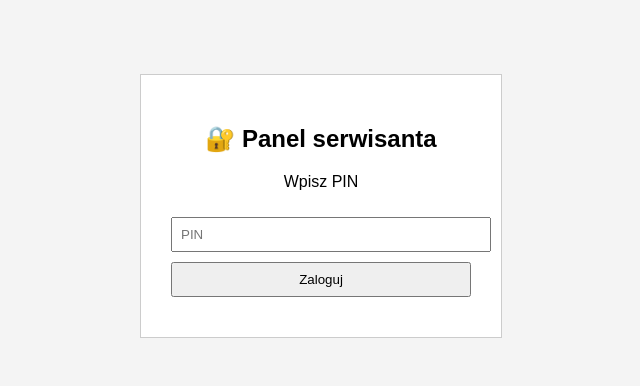
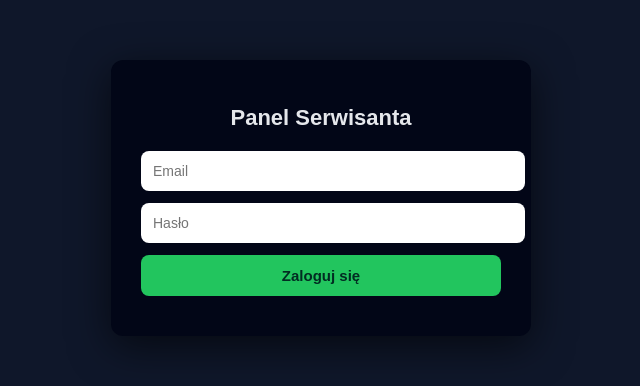
Before and after one commit to LukJe80/jlprobikeserwis, a plain HTML site: page panel/login.html in a window 1280 px wide. Shown: the part 202-588 px from the top of the page, without its empty margins (319-959 px from the left). Drawn offline with nearby package versions, Linux system fonts and the light colour scheme.

Commit message:
Update login.html

```diff
--- a/panel/login.html
+++ b/panel/login.html
@@ -2,60 +2,116 @@
 <html lang="pl">
 <head>
   <meta charset="UTF-8" />
-  <title>Logowanie – Panel serwisanta</title>
+  <title>Logowanie – JL Pro Bike Serwis</title>
+  <meta name="viewport" content="width=device-width, initial-scale=1.0" />
+
+  <!-- Supabase JS -->
+  <script src="https://cdn.jsdelivr.net/npm/@supabase/supabase-js@2"></script>
+
   <style>
     body {
       font-family: Arial, sans-serif;
-      background: #f4f4f4;
+      background: #0f172a;
+      color: #e5e7eb;
       display: flex;
       justify-content: center;
       align-items: center;
       height: 100vh;
+      margin: 0;
     }
-    .box {
-      background: #fff;
+
+    .login-box {
+      background: #020617;
       padding: 30px;
-      border: 1px solid #ccc;
-      width: 300px;
+      border-radius: 12px;
+      width: 100%;
+      max-width: 360px;
+      box-shadow: 0 10px 40px rgba(0,0,0,0.6);
+    }
+
+    h1 {
       text-align: center;
+      margin-bottom: 20px;
+      font-size: 22px;
     }
-    input, button {
+
+    input {
       width: 100%;
-      padding: 8px;
+      padding: 12px;
+      margin-bottom: 12px;
+      border-radius: 8px;
+      border: none;
+      font-size: 14px;
+    }
+
+    button {
+      width: 100%;
+      padding: 12px;
+      border: none;
+      border-radius: 8px;
+      background: #22c55e;
+      color: #022c22;
+      font-weight: bold;
+      font-size: 15px;
+      cursor: pointer;
+    }
+
+    button:hover {
+      background: #16a34a;
+    }
+
+    .error {
+      color: #f87171;
       margin-top: 10px;
-    }
-    .error {
-      color: red;
-      margin-top: 10px;
+      text-align: center;
+      font-size: 14px;
     }
   </style>
 </head>
+
 <body>
 
-<div class="box">
-  <h2>🔐 Panel serwisanta</h2>
-  <p>Wpisz PIN</p>
+  <div class="login-box">
+    <h1>Panel Serwisanta</h1>
 
-  <input type="password" id="pin" placeholder="PIN" />
-  <button id="login">Zaloguj</button>
+    <input type="email" id="email" placeholder="Email" />
+    <input type="password" id="password" placeholder="Hasło" />
 
-  <div class="error" id="error"></div>
-</div>
+    <button onclick="login()">Zaloguj się</button>
 
-<script>
-  const PIN = "1234"; // tymczasowy PIN
+    <div class="error" id="error"></div>
+  </div>
 
-  document.getElementById("login").addEventListener("click", () => {
-    const pin = document.getElementById("pin").value;
+  <script>
+    const SUPABASE_URL = "https://mzgvxlltlcrvzmtswzql.supabase.co";
+    const SUPABASE_ANON_KEY = "sb_publishable_u6iZP_f82VIoPc450syj4A_fhWmi9Nr";
 
-    if (pin === PIN) {
-      localStorage.setItem("loggedIn", "true");
-      window.location.href = "/panel/index.html";
-    } else {
-      document.getElementById("error").textContent = "❌ Błędny PIN";
+    const supabase = supabaseJs.createClient(
+      SUPABASE_URL,
+      SUPABASE_ANON_KEY
+    );
+
+    async function login() {
+      const email = document.getElementById("email").value;
+      const password = document.getElementById("password").value;
+      const errorBox = document.getElementById("error");
+
+      errorBox.textContent = "";
+
+      const { error } = await supabase.auth.signInWithPassword({
+        email,
+        password
+      });
+
+      if (error) {
+        errorBox.textContent = error.message;
+        return;
+      }
+
+      // ✅ sukces → panel
+      window.location.href = "index.html";
     }
-  });
-</script>
+  </script>
 
 </body>
 </html>
```
